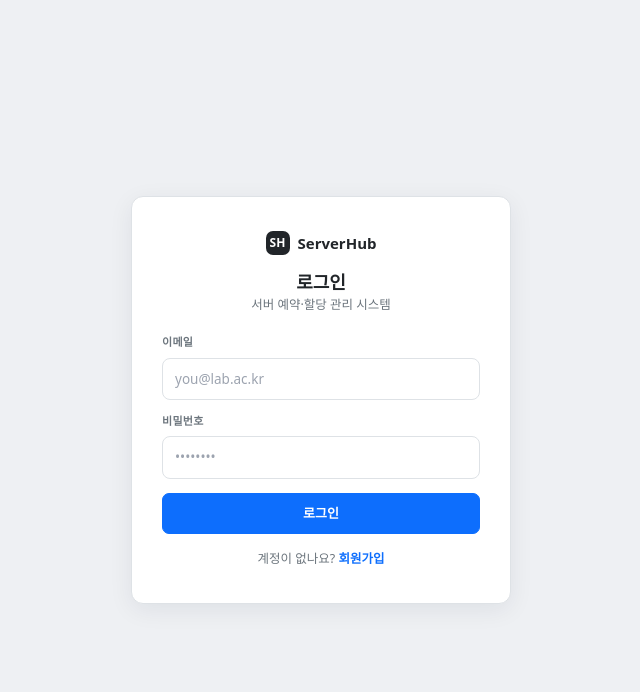
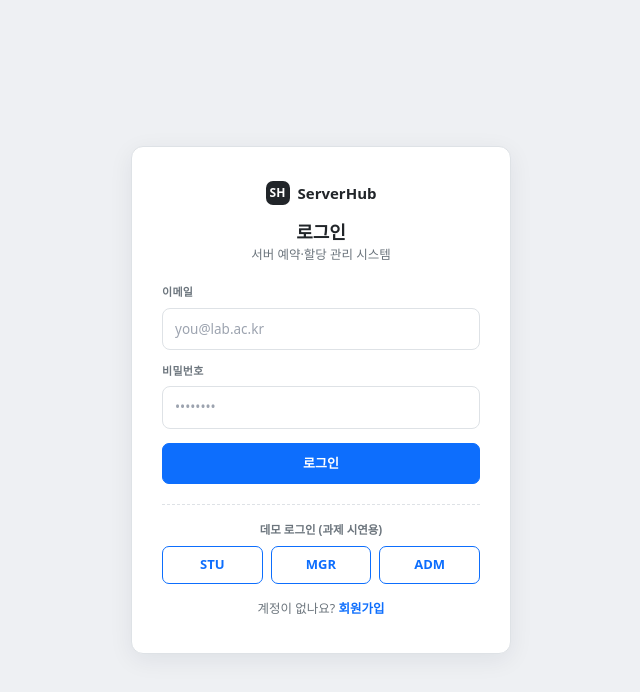
Before and after one commit to 2026-SE-TEAM-4/frontend, a React (Vite) app: page /login in a window 1280 px wide. Shown: the top 692 px of the page, without its empty margins (319-959 px from the left). Built offline with nearby package versions, Linux system fonts and the light colour scheme; no server answers; a web font is replaced by a local one.

Commit message:
feat: 데모 빠른 로그인·라우트 가드 테스트·권한 거부 안내 추가

```diff
--- a/src/features/auth/LoginPage.tsx
+++ b/src/features/auth/LoginPage.tsx
@@ -8,6 +8,14 @@ import { Notice } from "@/components/ui/Notice";
 import { useAuth } from "@/context/AuthContext";
 import { ApiError } from "@/lib/api";
 
+const DEMO_PASSWORD = "password123";
+
+const DEMO_ACCOUNTS: { role: string; email: string }[] = [
+  { role: "STU", email: "hong@example.com" },
+  { role: "MGR", email: "kim@example.com" },
+  { role: "ADM", email: "admin@example.com" },
+];
+
 export function LoginPage() {
   const { login } = useAuth();
   const navigate = useNavigate();
@@ -16,12 +24,11 @@ export function LoginPage() {
   const [error, setError] = useState<string | null>(null);
   const [busy, setBusy] = useState(false);
 
-  async function handleSubmit(e: FormEvent) {
-    e.preventDefault();
+  async function runLogin(loginEmail: string, loginPassword: string) {
     setError(null);
     setBusy(true);
     try {
-      await login(email, password);
+      await login(loginEmail, loginPassword);
       navigate("/", { replace: true });
     } catch (err) {
       const msg =
@@ -34,6 +41,11 @@ export function LoginPage() {
     } finally {
       setBusy(false);
     }
+  }
+
+  async function handleSubmit(e: FormEvent) {
+    e.preventDefault();
+    await runLogin(email, password);
   }
 
   return (
@@ -83,6 +95,27 @@ export function LoginPage() {
         <Button type="submit" variant="pri" className="w-full py-2.5" disabled={busy}>
           {busy ? "확인 중…" : "로그인"}
         </Button>
+
+        <div className="mt-5 border-t border-dashed border-[var(--bd)] pt-4">
+          <p className="mb-2 text-center text-[11.5px] font-semibold text-[var(--mut)]">
+            데모 로그인 (과제 시연용)
+          </p>
+          <div className="grid grid-cols-3 gap-2">
+            {DEMO_ACCOUNTS.map((acc) => (
+              <Button
+                key={acc.role}
+                type="button"
+                variant="outline"
+                className="py-2 text-[12px]"
+                disabled={busy}
+                onClick={() => runLogin(acc.email, DEMO_PASSWORD)}
+              >
+                {acc.role}
+              </Button>
+            ))}
+          </div>
+        </div>
+
         <p className="mt-4 text-center text-[12.5px] text-[var(--mut)]">
           계정이 없나요?{" "}
           <Link to="/signup" className="font-semibold text-[var(--acc)]">
--- a/src/layout/AppShell.tsx
+++ b/src/layout/AppShell.tsx
@@ -1,15 +1,33 @@
-import { Outlet } from "react-router-dom";
+import { useEffect, useState } from "react";
+import { Outlet, useLocation, useNavigate } from "react-router-dom";
 
+import { Notice } from "@/components/ui/Notice";
 import { useApi } from "@/hooks/useApi";
 import { useNotificationsSocket } from "@/hooks/useNotificationsSocket";
 import type { Notification } from "@/types/api";
 import { Sidebar } from "./Sidebar";
 import { Topbar } from "./Topbar";
 
+const DENIED_VISIBLE_MS = 4000;
+
 export function AppShell() {
   const { data, refetch } = useApi<Notification[]>("/notifications", 10_000);
   useNotificationsSocket(refetch);
   const unread = (data ?? []).filter((n) => n.read_at === null).length;
+
+  const location = useLocation();
+  const navigate = useNavigate();
+  const denied = (location.state as { denied?: boolean } | null)?.denied === true;
+  const [showDenied, setShowDenied] = useState(false);
+
+  useEffect(() => {
+    if (!denied) return;
+    setShowDenied(true);
+    // 기록 state 를 지워 새로고침·뒤로가기 때 다시 뜨지 않게 한다.
+    navigate(location.pathname, { replace: true, state: null });
+    const id = setTimeout(() => setShowDenied(false), DENIED_VISIBLE_MS);
+    return () => clearTimeout(id);
+  }, [denied, navigate, location.pathname]);
 
   return (
     <div className="min-h-screen">
@@ -17,6 +35,11 @@ export function AppShell() {
       <div className="flex min-h-[calc(100vh-52px)]">
         <Sidebar />
         <main className="min-w-0 flex-1 px-6 pb-14 pt-[18px]">
+          {showDenied && (
+            <div className="mb-4">
+              <Notice tone="error">⚠ 권한이 없습니다.</Notice>
+            </div>
+          )}
           <Outlet />
         </main>
       </div>
--- a/src/routes/RequireRole.tsx
+++ b/src/routes/RequireRole.tsx
@@ -6,5 +6,6 @@ import type { Role } from "@/types/api";
 export function RequireRole({ roles }: { roles: Role[] }) {
   const { user } = useAuth();
   if (!user) return <Navigate to="/login" replace />;
-  return roles.includes(user.role) ? <Outlet /> : <Navigate to="/" replace />;
+  if (roles.includes(user.role)) return <Outlet />;
+  return <Navigate to="/" replace state={{ denied: true }} />;
 }
```
Also changed, not shown: 2 other files (tests, documents, lock files or other folders).
